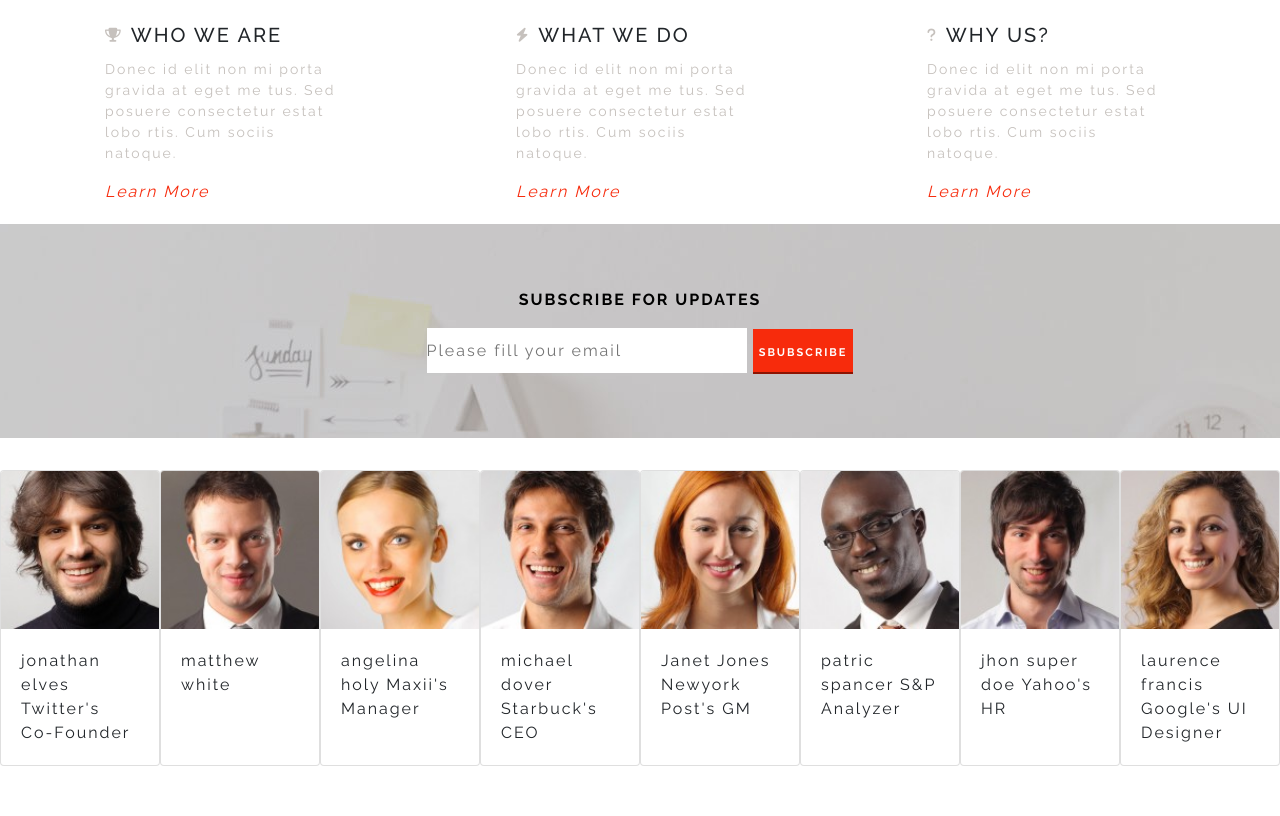
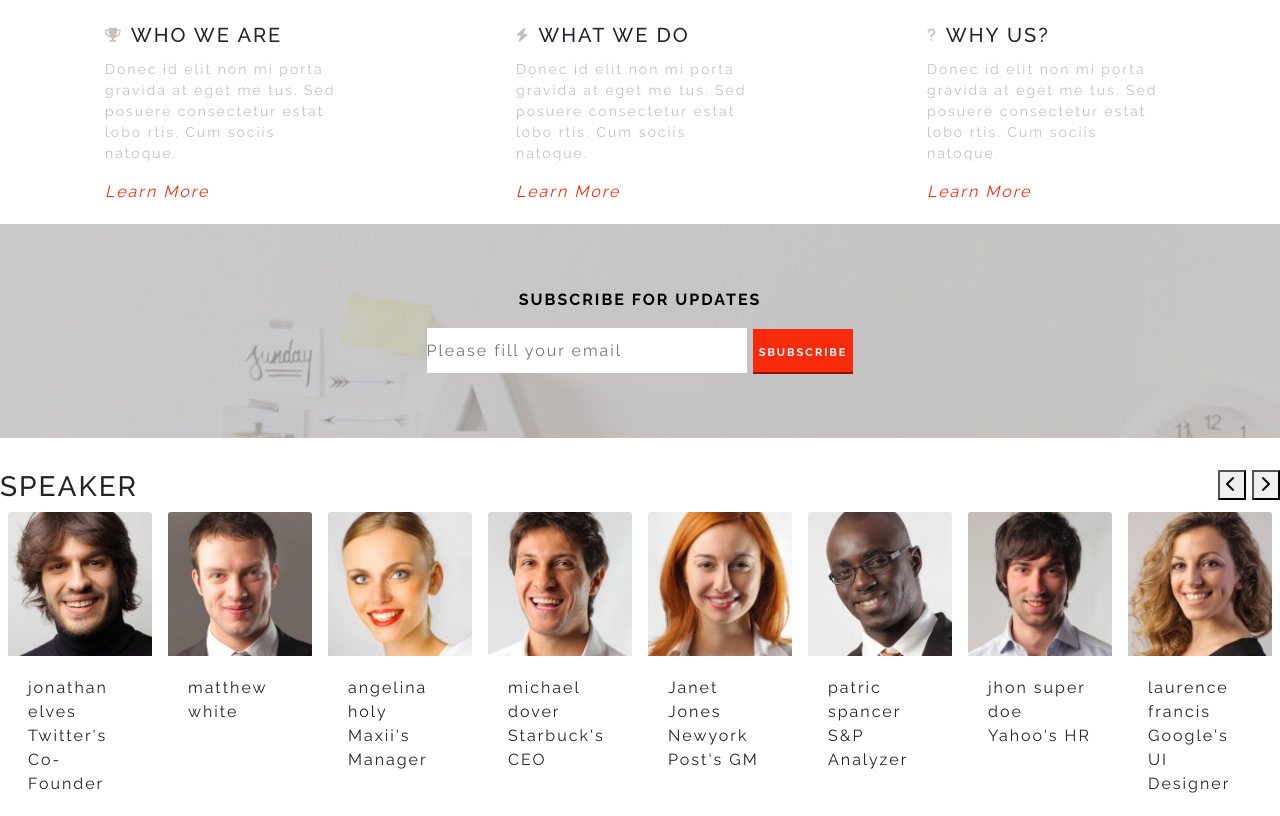
Before and after one commit to MirkoR89/proj-html-vuejs, a plain HTML site: page index.html in a window 1280 px wide. Shown: the part 553-1369 px from the top of the page. Before the commit the page ends 1319 px from the top, so only its background shows below. Drawn offline with nearby package versions, Linux system fonts and the light colour scheme.

Commit message:
Working on speaker section - carousel style

```diff
--- a/index.html
+++ b/index.html
@@ -87,13 +87,22 @@
       </section>
 
       <!-- Speakers section -->
-      <section class="speaker d-flex justify-content-between">
-        <div v-for='speaker in speakers' class="card" style="width: 18rem;">
-          <img :src=`assets/img/${speaker.profileImg}.jpg` class="card-img-top" alt="Speaker's profile image">
-          <div class="card-body">
-            <span>{{speaker.name}}</span>
-            <span>{{speaker.role}}</span>
+      <section class="speaker d-flex flex-column">
+        <div class="d-flex justify-content-between">
+          <h3>SPEAKER</h3>
+          <div class="arrow_bt">
+            <button class="arrow_left" type="button" name="button"><i class="fas fa-chevron-left"></i></button>
+            <button class="arrow_right" type="button" name="button"><i class="fas fa-chevron-right"></i></button>
           </div>
+        </div>
+        <div class="d-flex justify-content-between">
+          <div v-for='speaker in speakers' class="card border-0 mx-2" style="width: 18rem;">
+            <img :src=`assets/img/${speaker.profileImg}.jpg` class="card-img-top" alt="Speaker's profile image">
+            <div class="card-body">
+              <span>{{speaker.name}}</span>
+              <span>{{speaker.role}}</span>
+            </div>
+        </div>
       </section>
 
       <!-- Program section -->
```
